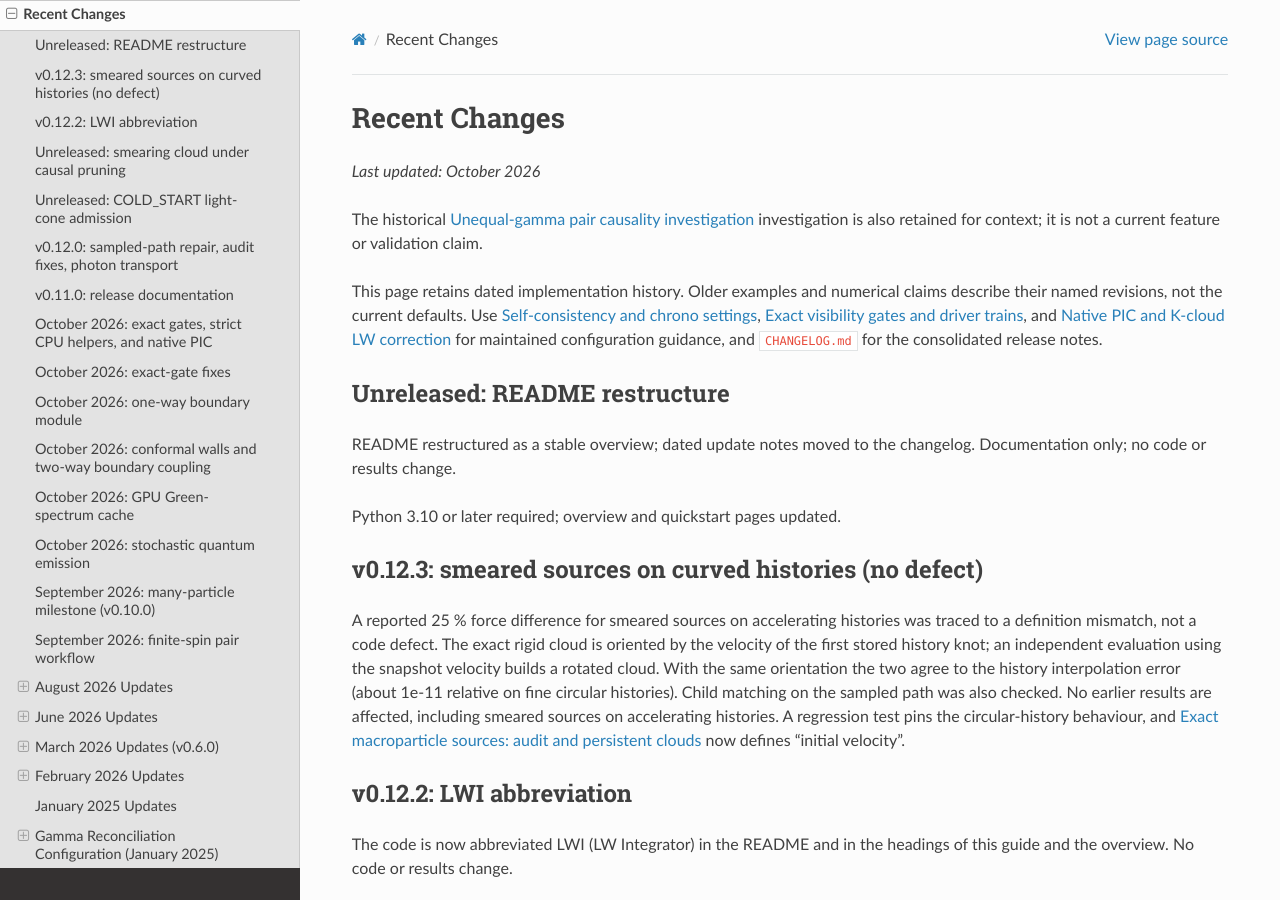
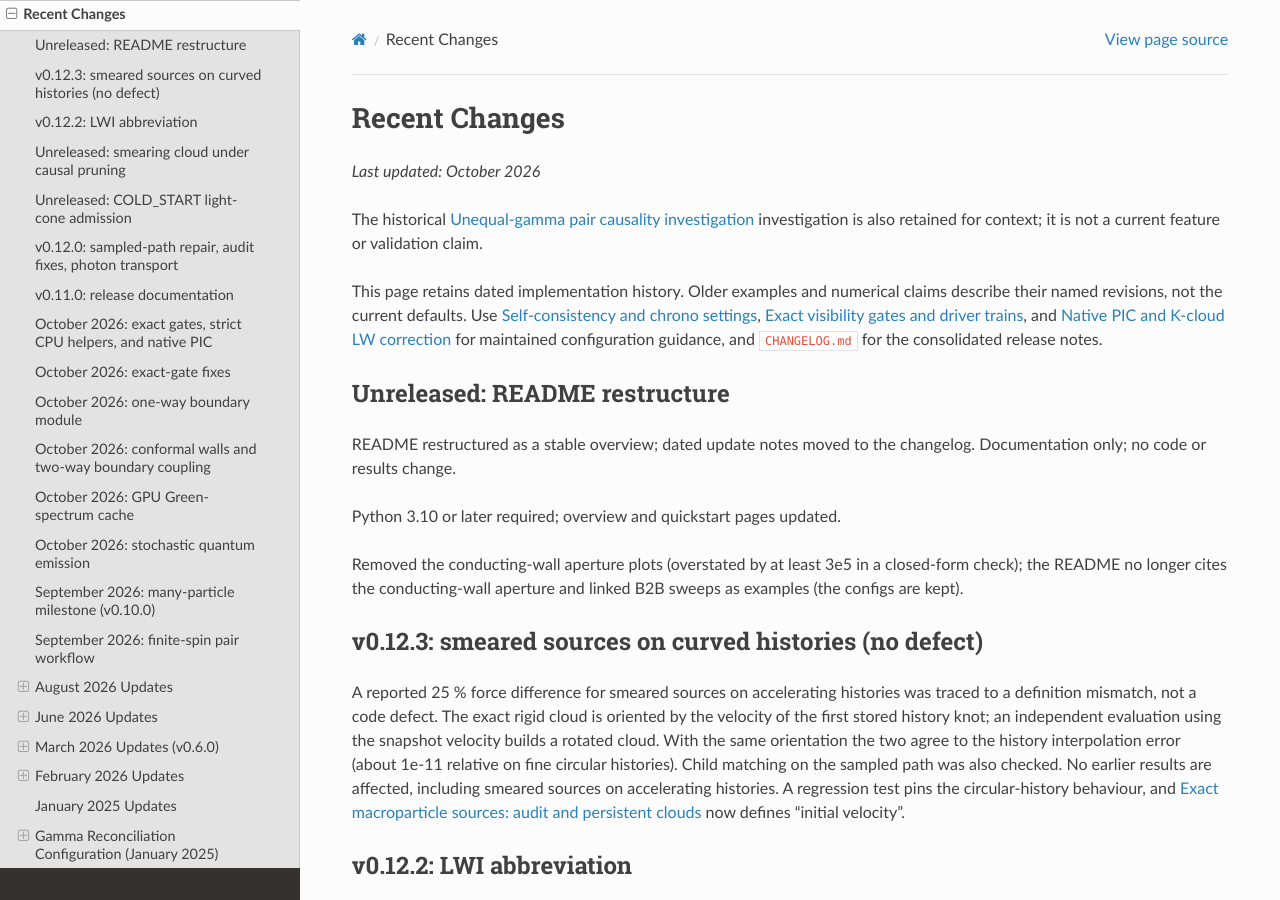
Before and after one commit to benfolsom/LW_integrator, a Sphinx documentation site: the page built from docs/source/recent_changes.rst, in a window 1280 px wide and 900 px high. Built offline with Sphinx 7.4.7 and the Read the Docs theme 3.1.0, drawn with Linux system fonts in a browser that asks for light colours; pages that are not in the unit, such as notebooks, are missing from menus.

Commit message:
Changelog: note the removed aperture plots

```diff
--- a/docs/source/recent_changes.rst
+++ b/docs/source/recent_changes.rst
@@ -22,6 +22,10 @@ README restructured as a stable overview; dated update notes moved to the
 changelog. Documentation only; no code or results change.
 
 Python 3.10 or later required; overview and quickstart pages updated.
+
+Removed the conducting-wall aperture plots (overstated by at least 3e5 in a
+closed-form check); the README no longer cites the conducting-wall aperture
+and linked B2B sweeps as examples (the configs are kept).
 
 .. _release_0_12_3:
 
```
Also changed, not shown: CHANGELOG.md (+3 -0 lines).
